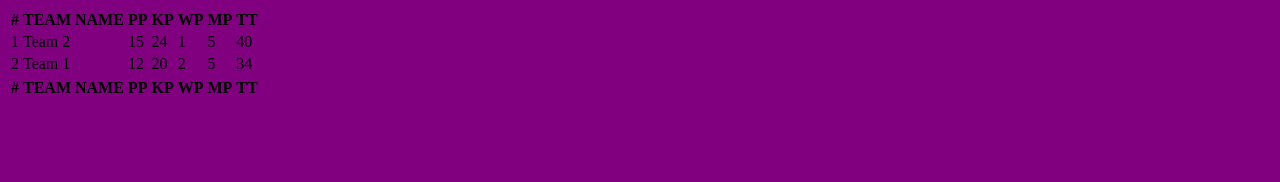
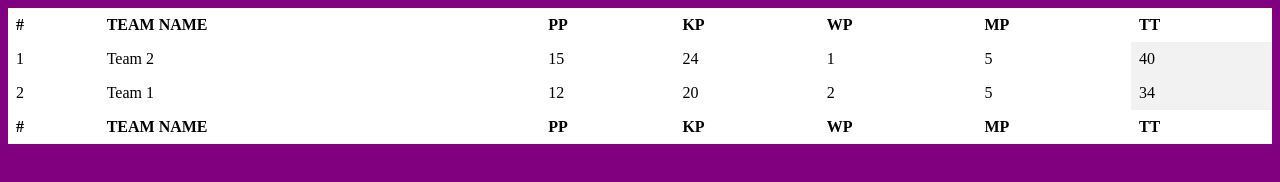
Before and after one commit to dhairyamittal18/pointcal, a plain HTML site: page index.html in a window 1280 px wide. Drawn offline with Linux system fonts and the light colour scheme.

Commit message:
Update index.html

```diff
--- a/index.html
+++ b/index.html
@@ -3,8 +3,37 @@
 <head>
     <meta charset="UTF-8">
     <meta name="viewport" content="width=device-width, initial-scale=1.0">
-    <title>PUBG Team Point Table</title>
-    <link rel="stylesheet" href="styles.css">
+    <title>Team Point Table</title>
+
+    <style>
+        /* Add any additional styling here */
+
+        table {
+            border-collapse: collapse;
+            width: 100%;
+        }
+
+        td, th {
+            padding: 8px;
+            text-align: left;
+        }
+
+        tr {
+            background-color: white; /* Set background color for rows */
+        }
+
+        tr:hover {
+            background-color: #f5f5f5; /* Change background color on hover if needed */
+        }
+
+        td:nth-child(7) { /* Assuming Total Points is the 7th column, adjust if needed */
+            background-color: #f2f2f2; /* Set background color for Total Points column */
+        }
+
+        th, td {
+            border: none; /* Remove borders */
+        }
+    </style>
 </head>
 <body bgcolor="purple">
     <div id="pointTable"></div>
```
